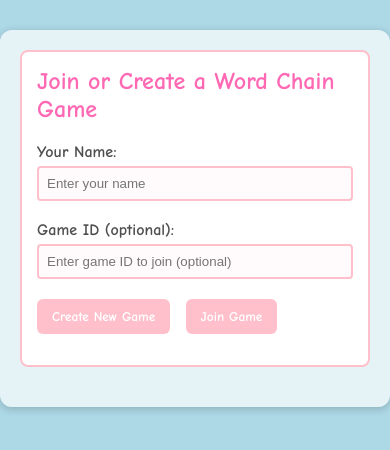
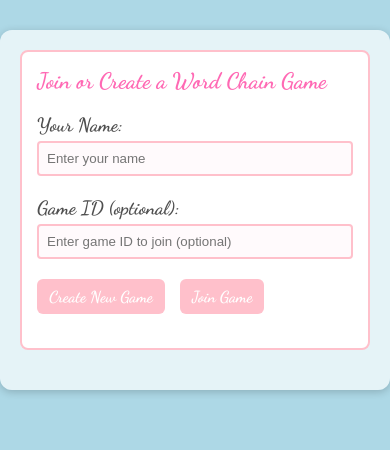
Before and after one commit to JennaLeali/word-chain-game, a plain HTML site: page index.html in a window 390 px wide. Drawn offline with Linux system fonts and the light colour scheme.

Commit message:
fixed font for phone

```diff
--- a/style.css
+++ b/style.css
@@ -1,16 +1,10 @@
-/*
-  "Girly" + Light Blue Theme
-  - Soft pastel background: light blue (#add8e6)
-  - White panels with pinkish borders
-  - Some pink accent for buttons/hover states
-  - A playful Google Font-like "Comic Sans MS" or cursive for headings
-    (Here we just use a generic 'cursive' fallback as an example)
-*/
+/* 1. Import Dancing Script from Google Fonts */
+@import url('https://fonts.googleapis.com/css2?family=Dancing+Script:wght@400;700&display=swap');
 
-/* Body & Global */
+/* 2. Base styling for body */
 body {
   margin: 0;
-    font-family: "Comic Sans MS", "Comic Sans", cursive; /* playful font */
+  font-family: 'Dancing Script', cursive, sans-serif; /* use the web font */
   background: #add8e6; /* light blue background */
   color: #4f4f4f;
 }
@@ -36,8 +30,9 @@ body {
 /* Headings */
 h2 {
   margin-top: 0;
-    font-family: "Comic Sans MS", "Comic Sans", cursive;
+  font-family: 'Dancing Script', cursive, sans-serif;
   color: #ff69b4; /* hot pink heading text */
+  font-weight: 700; /* use the bold weight from Dancing Script */
 }
 
 /* Labels, Inputs, Textarea */
@@ -101,3 +96,19 @@ body {
   margin-top: 10px;
   font-weight: normal;
 }
+
+/* 3. Mobile Responsive Adjustments */
+@media (max-width: 600px) {
+  body {
+    font-size: 1.2rem; /* slightly bigger for small screens if you like */
+  }
+
+  h2 {
+    font-size: 1.4rem; /* adjust heading size */
+  }
+
+  button {
+    padding: 8px 12px;
+    font-size: 1rem;
+  }
+}
```
Lines whose indentation alone changed are shown as unchanged.
